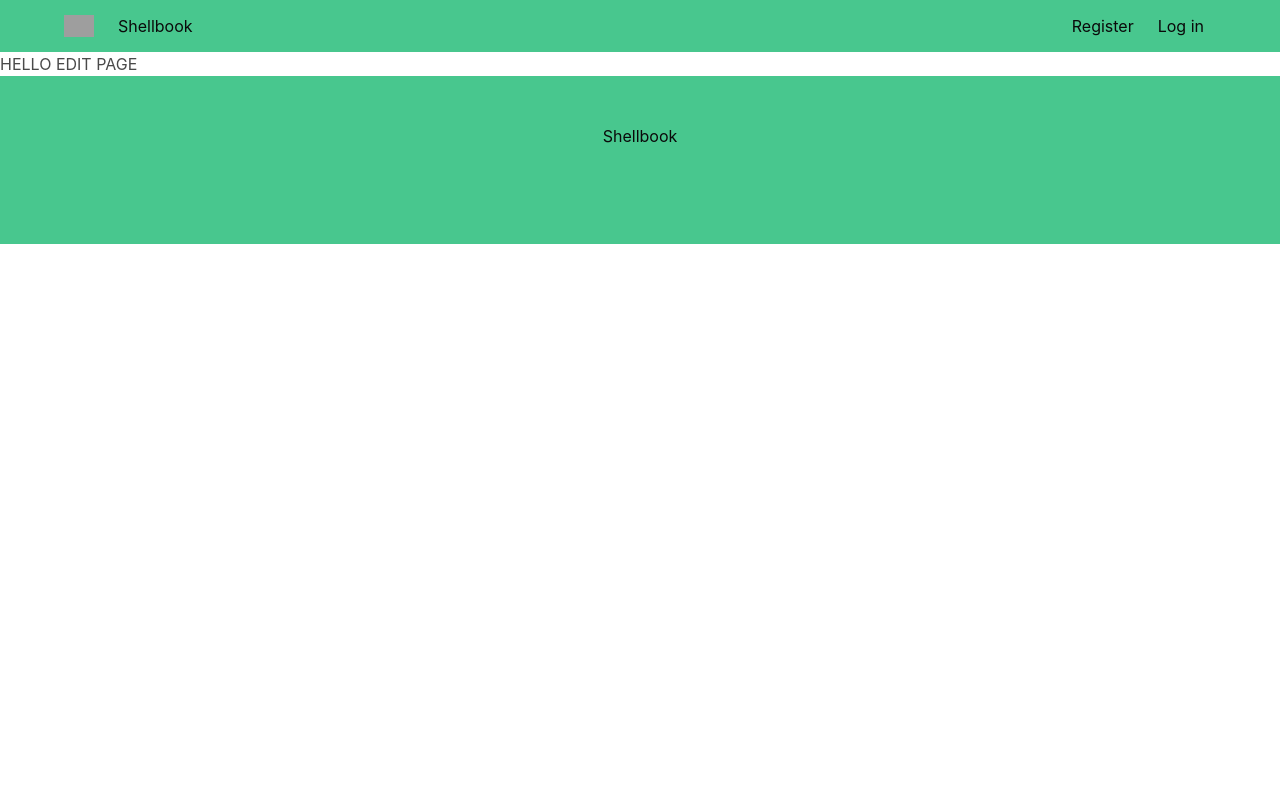
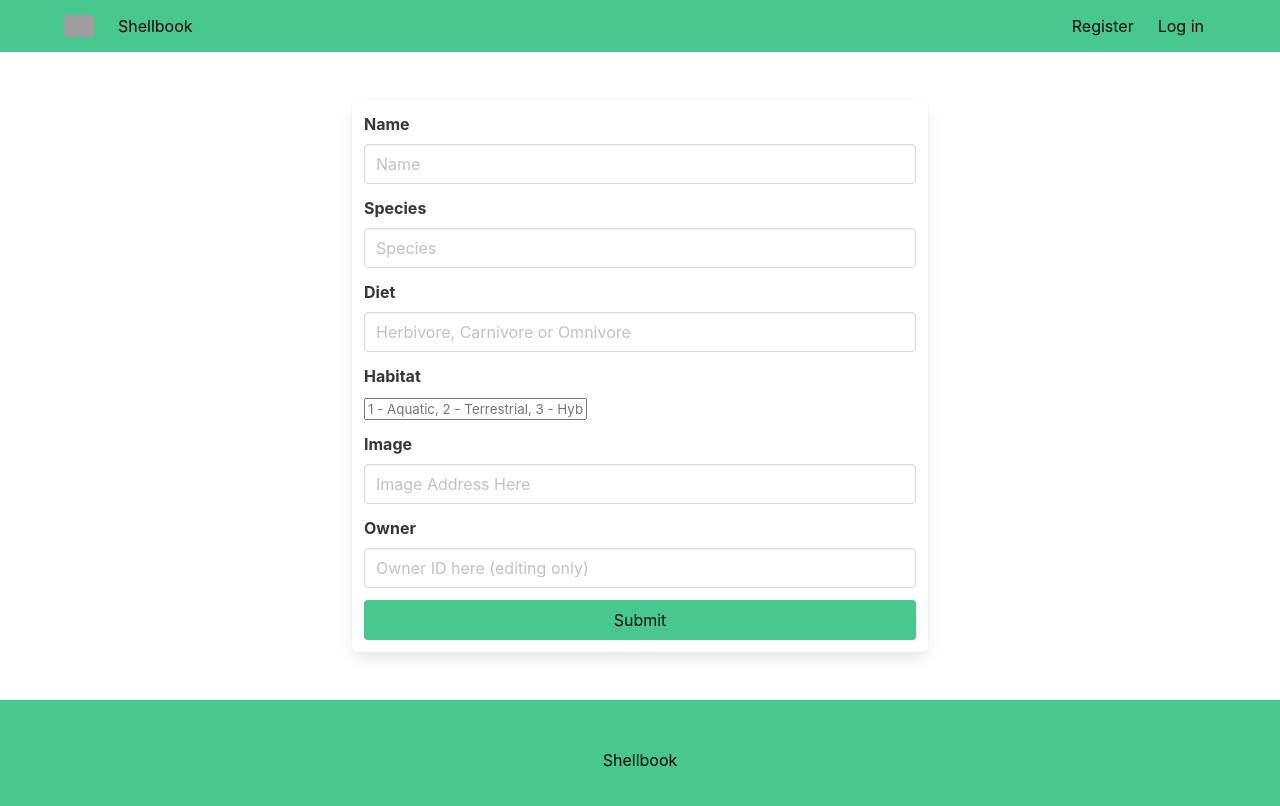
Before and after one commit to izzleshab/SEI-Project-4, a React (Create React App) app in the folder frontend/: page /turtles/1/edit in a window 1280 px wide. Shown: the top 806 px of the page. Built offline with nearby package versions, Linux system fonts and the light colour scheme; no server answers; grey boxes are pictures that could not be loaded.

Commit message:
turtle edit page done, janky again but its working

```diff
--- a/frontend/src/components/turtles/TurtleEdit.js
+++ b/frontend/src/components/turtles/TurtleEdit.js
@@ -1,13 +1,57 @@
 import React from 'react'
-
+import { getSingleTurtle, updateTurtle } from '../../lib/api'
+import TurtleForm from './TurtleForm'
 
 class TurtleEdit extends React.Component {
 
+  state = {
+    formData: {
+      name: '',
+      species: '',
+      diet: '',
+      image: '',
+      habitat: '',
+      owner: ''
+    }
+  }
+
+  async componentDidMount() {
+    const turtleId = this.props.params
+    const response = await getSingleTurtle(turtleId)
+    this.setState({
+      formData: response.data
+    })
+    console.log(response.data)
+  }
+
+  handleSubmit = async event => {
+    event.preventDefault()
+    const turtleId = this.props.match.params.id
+    const response = await updateTurtle(turtleId, this.state.formData)
+    this.props.history.push(`/turtles/${response.data.id}`)
+    console.log(response.data)
+  }
+
+  handleChange = event => {
+    const formData = { ...this.state.formData, [event.target.name]: event.target.value }
+    this.setState({ formData })
+  }
+
   render() {
     return (
-      'HELLO EDIT PAGE'
+      <section className="section">
+        <div className="container">
+          <TurtleForm
+            handleSubmit={this.handleSubmit}
+            handleChange={this.handleChange}
+            formData={this.state.formData}
+          />
+        </div>
+      </section>
     )
   }
+
+
 }
 
 export default TurtleEdit
--- a/frontend/src/components/turtles/TurtleForm.js
+++ b/frontend/src/components/turtles/TurtleForm.js
@@ -1,7 +1,7 @@
 import React from 'react'
 
 const TurtleForm = props => {
-  const { name, species, diet, image, habitat } = props.formData
+  const { name, species, diet, image, habitat, owner } = props.formData
   const { handleChange, handleSubmit } = props
 
   return (
@@ -68,6 +68,18 @@ const TurtleForm = props => {
           </div>
         </div>
         <div className="field">
+          <label className="label">Owner</label>
+          <div className="control">
+            <input
+              className="input"
+              placeholder="Owner ID here (editing only)"
+              name="owner"
+              value={owner}
+              onChange={handleChange}
+            />
+          </div>
+        </div>
+        <div className="field">
           <button type="submit" className="button is-fullwidth is-success has-text-black">Submit</button>
         </div>
       </form>
--- a/frontend/src/lib/api.js
+++ b/frontend/src/lib/api.js
@@ -25,7 +25,7 @@ export const createTurtle = formData => {
 }
 
 export const updateTurtle = (id, formData) => {
-  return axios.put(`${baseUrl}/turtles/${id}`, formData, withHeaders())
+  return axios.put(`${baseUrl}/turtles/${id}/`, formData, withHeaders())
 }
 
 // auth
```
